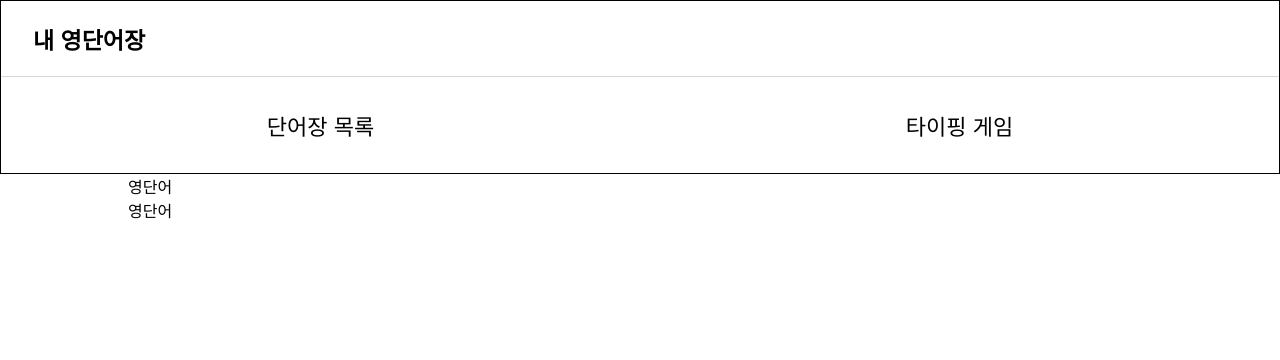
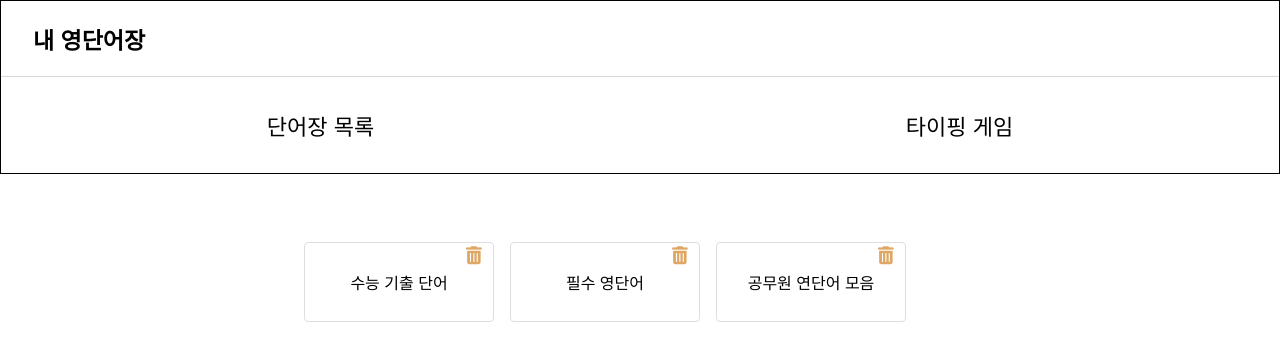
Before and after one commit to Dhyunlee/word-king, a React (Create React App) app: page / in a window 1280 px wide. Shown: the top 360 px of the page. Built offline with nearby package versions, Linux system fonts and the light colour scheme; data requests are answered from the project's data file.

Commit message:
Feat VocaPage 기능 구현 및 Vocas 컴포넌트 구현

```diff
--- a/package.json
+++ b/package.json
@@ -18,6 +18,7 @@
   },
   "scripts": {
     "start": "react-scripts start",
+    "backend": "json-server --watch ./src/db/data.json --port 5000",
     "build": "react-scripts build",
     "test": "react-scripts test",
     "eject": "react-scripts eject"
--- a/public/index.html
+++ b/public/index.html
@@ -1,14 +1,13 @@
 <!DOCTYPE html>
 <html lang="en">
+
 <head>
   <meta charset="utf-8" />
   <link rel="icon" href="%PUBLIC_URL%/favicon.ico" />
+  <script src="https://kit.fontawesome.com/b46fa15daf.js" crossorigin="anonymous"></script>
   <meta name="viewport" content="width=device-width, initial-scale=1" />
   <meta name="theme-color" content="#000000" />
-    <meta
-      name="description"
-      content="Web site created using create-react-app"
-    />
+  <meta name="description" content="Web site created using create-react-app" />
   <link rel="apple-touch-icon" href="%PUBLIC_URL%/logo192.png" />
   <!--
       manifest.json provides metadata used when your web app is installed on a
@@ -26,6 +25,7 @@
     -->
   <title>React App</title>
 </head>
+
 <body>
   <noscript>You need to enable JavaScript to run this app.</noscript>
   <div id="root"></div>
@@ -40,4 +40,5 @@
       To create a production bundle, use `npm run build` or `yarn build`.
     -->
 </body>
+
 </html>
--- /dev/null
+++ b/src/components/ViewVocaList/index.jsx
@@ -0,0 +1,18 @@
+import { Link } from 'react-router-dom';
+import { VocaList, VocaItem } from './style';
+
+const Vocas = ({ loading, vocas, delBtn }) => {
+  return (
+    <VocaList>
+      {vocas.map(item => (
+        <VocaItem key={item.id}>
+          <Link to={`/word?name=${item.voca}`}>{item.voca}</Link>
+          <button onClick={() => delBtn(item)}>
+            <i className="fa-solid fa-trash-can"></i>
+          </button>
+        </VocaItem>
+      ))}
+    </VocaList>
+  );
+};
+export default Vocas;
--- /dev/null
+++ b/src/components/ViewVocaList/style.jsx
@@ -0,0 +1,40 @@
+import styled from '@emotion/styled';
+
+export const VocaList = styled.ul`
+  width: 100%;
+  display: flex;
+  flex-wrap: wrap;
+  align-items: center;
+`;
+
+export const VocaItem = styled.li`
+  position: relative;
+  top: 0;
+  left: 0;
+  width: 190px;
+  height: 80px;
+  margin: 1rem 8px;
+  border: 1px solid #dfdede;
+  border-radius: 4px;
+
+  & a {
+    width: 100%;
+    height: 100%;
+    display: flex;
+    justify-content: center;
+    align-items: center;
+    text-align: center;
+    cursor: pointer;
+  }
+
+  & button {
+    display: inline-block;
+    margin-left: 8px;
+    position: absolute;
+    top: 0%;
+    right: 0;
+    background: transparent;
+    color: #dfa764;
+    font-size: 18px;
+  }
+`;
--- /dev/null
+++ b/src/db/data.json
@@ -0,0 +1,88 @@
+{
+  "vocas": [
+    {
+      "voca": "수능 기출 단어",
+      "id": 1
+    },
+    {
+      "voca": "필수 영단어",
+      "id": 2
+    },
+    {
+      "voca": "공무원 연단어 모음",
+      "id": 3
+    }
+  ],
+  "words": [
+    {
+      "id": 1,
+      "voca": "필수 영단어",
+      "word": "gift",
+      "meaning": "선물",
+      "isDone": false
+    },
+    {
+      "id": 2,
+      "voca": "필수 영단어",
+      "word": "corn",
+      "meaning": "곡물의, 낟알의, 옥수수",
+      "isDone": false
+    },
+    {
+      "id": 5,
+      "voca": "수능 기출 단어",
+      "word": "application",
+      "meaning": "어플",
+      "isDone": false
+    },
+    {
+      "id": 6,
+      "voca": "수능 기출 단어",
+      "word": "apply",
+      "meaning": "적용하다",
+      "isDone": false
+    },
+    {
+      "voca": "필수 영단어",
+      "word": "data",
+      "meaning": "자료",
+      "isDone": false,
+      "id": 7
+    },
+    {
+      "voca": "필수 영단어",
+      "word": "word",
+      "meaning": "어휘",
+      "isDone": false,
+      "id": 8
+    },
+    {
+      "voca": "공무원 연단어 모음",
+      "word": "apple",
+      "meaning": "사과",
+      "isDone": false,
+      "id": 9
+    },
+    {
+      "voca": "공무원 연단어 모음",
+      "word": "according to",
+      "meaning": "따르면, ...고 하다, 의하면",
+      "isDone": false,
+      "id": 10
+    },
+    {
+      "voca": "공무원 연단어 모음",
+      "word": "belongings",
+      "meaning": "명사. 소지품",
+      "isDone": false,
+      "id": 11
+    },
+    {
+      "voca": "공무원 연단어 모음",
+      "word": "engage in",
+      "meaning": "종사하다; …에 착수하다, 시작하다; 참가하다",
+      "isDone": false,
+      "id": 12
+    }
+  ]
+}
--- a/src/pages/VocaList/index.jsx
+++ /dev/null
@@ -1,14 +0,0 @@
-import React from 'react';
-
-function VocaList() {
-  return (
-    <div>
-      <ul>
-        <li>영단어</li>
-        <li>영단어</li>
-      </ul>
-    </div>
-  );
-}
-
-export default VocaList;
--- /dev/null
+++ b/src/pages/VocaPage/index.jsx
@@ -0,0 +1,45 @@
+import React, { useCallback, useEffect, useState } from 'react';
+import axios from 'axios';
+import VocaList from '../../components/ViewVocaList';
+import { VocaListContainer } from './style.jsx';
+
+const VocaPage = () => {
+  const [vocas, setVocas] = useState([]);
+  const [loading, setLoading] = useState(false);
+
+  const fetchVocaList = useCallback(async () => {
+    setLoading(true);
+    try {
+      const { data } = await axios.get('http://localhost:5000/vocas');
+      setVocas(data);
+      setLoading(false);
+    } catch (err) {
+      alert('서버에 에러가 발생했습니다.', err.message);
+      console.error(err.message);
+    }
+  }, []);
+
+  useEffect(() => {
+    fetchVocaList();
+  }, [fetchVocaList]);
+
+  const delBtn = useCallback(async ({ id }) => {
+    console.log('id', id);
+    console.log('삭제 진행');
+    if (window.confirm('삭제하시겠습니까?')) {
+      /*
+        `http://localhost:5000/vocas?voca={name}`
+        형태로 가져올 수 있음
+      */
+      await axios.delete(`http://localhost:5000/vocas/${id}`);
+      window.location.reload();
+    }
+  }, []);
+
+  return (
+    <VocaListContainer>
+      <VocaList loading={loading} vocas={vocas} delBtn={delBtn} />
+    </VocaListContainer>
+  );
+};
+export default VocaPage;
--- /dev/null
+++ b/src/pages/VocaPage/style.jsx
@@ -0,0 +1,7 @@
+import styled from '@emotion/styled';
+
+export const VocaListContainer = styled.div`
+  width: 75%;
+  margin: 0.7rem auto;
+  padding: 2.5rem;
+`;
--- a/src/routes/index.jsx
+++ b/src/routes/index.jsx
@@ -1,11 +1,11 @@
 import React from 'react';
 import { Routes, Route } from 'react-router-dom';
-import VocaList from '../pages/VocaList';
+import VocaPage from '../pages/VocaPage';
 
 function RouterContainer() {
   return (
     <Routes>
-      <Route path="/" element={<VocaList />} />
+      <Route path="/" element={<VocaPage />} />
     </Routes>
   );
 }
```
Also changed, not shown: src/pages/VocaList/style.jsx (deleted), 1 other file (tests, documents, lock files or other folders). Lines whose indentation alone changed are shown as unchanged.
